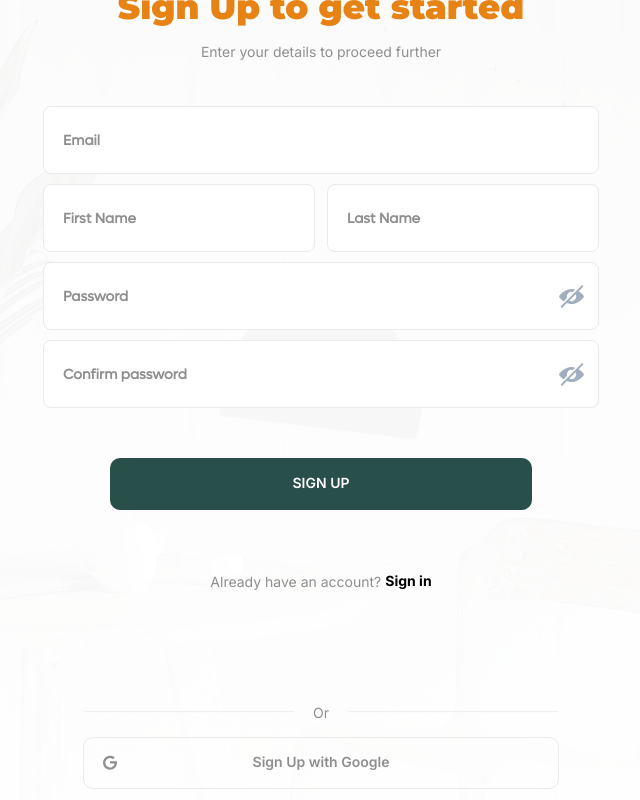
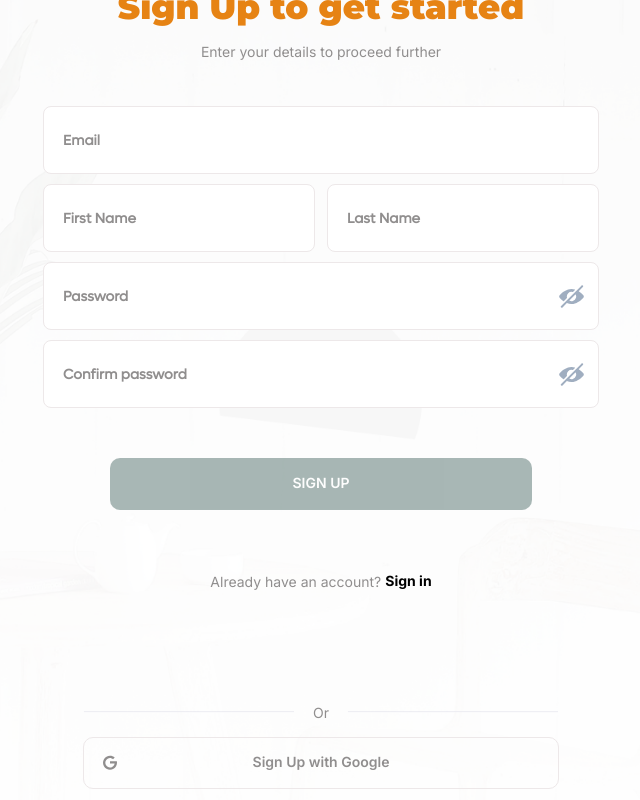
Before and after one commit to thangngo-agilityio/nextjs-training, a Next.js app: page /register in a window 1280 px wide. Shown: the whole page, without its empty margins (319-959 px from the left). Built offline with nearby package versions, Linux system fonts and the light colour scheme; no server answers.

Commit message:
feat: disable login and register submit button on limit

```diff
--- a/src/app/(landing)/loading.tsx
+++ /dev/null
@@ -1,6 +0,0 @@
-// Component
-import { LoadingIndicator } from '@/components';
-
-const HomeLoading = (): JSX.Element => <LoadingIndicator />;
-
-export default HomeLoading;
--- a/src/components/Form/Login.tsx
+++ b/src/components/Form/Login.tsx
@@ -12,7 +12,7 @@ import {
   useDisclosure,
   VStack,
 } from '@chakra-ui/react';
-import { useCallback } from 'react';
+import { useCallback, useMemo } from 'react';
 import { Controller, useForm } from 'react-hook-form';
 import { ViewOffIcon, ViewIcon } from '@chakra-ui/icons';
 import Link from 'next/link';
@@ -22,11 +22,21 @@ import { InputField } from '../common';
 import { GoogleIcon, LineIcon } from '@/icons';
 
 // Constants
-import { AUTH_SCHEMA, ROUTER, TSignInForm } from '@/constants';
+import {
+  AUTH_SCHEMA,
+  REQUIRED_FIELDS_LOGIN,
+  ROUTER,
+  TSignInForm,
+} from '@/constants';
+
+// Types
 import { LoginFormData } from '@/types';
 
+// Utils
+import { isEnableSubmitButton } from '@/utils';
+
 type TAuthFormProps = {
-  isDisabled?: boolean;
+  isPending?: boolean;
   errorMessage?: string;
   onChange?: (value: string) => void;
   handleClearRootError?: () => void;
@@ -35,14 +45,14 @@ type TAuthFormProps = {
 };
 
 const LoginForm = ({
-  isDisabled = false,
+  isPending,
   errorMessage = '',
   handleClearRootError,
   onSubmit,
 }: TAuthFormProps) => {
   const {
     control,
-    formState: { isSubmitting },
+    formState: { dirtyFields, errors },
     handleSubmit,
     clearErrors,
   } = useForm<LoginFormData>({
@@ -92,6 +102,14 @@ const LoginForm = ({
     [onSubmit],
   );
 
+  const dirtyItems = Object.keys(dirtyFields);
+
+  const enableSubmit: boolean = useMemo(
+    () => isEnableSubmitButton(REQUIRED_FIELDS_LOGIN, dirtyItems, errors),
+    [dirtyItems, errors],
+  );
+  const isDisableSubmit = !enableSubmit;
+
   return (
     <Stack
       w={{ base: '100%', lg: '556px' }}
@@ -135,7 +153,6 @@ const LoginForm = ({
                 variant="form"
                 isError={!!error?.message}
                 errorMessages={error?.message}
-                isDisabled={isDisabled}
                 value={value}
                 onChange={handleChange}
                 onBlur={handleClearRootError}
@@ -156,7 +173,6 @@ const LoginForm = ({
               rightIcon={renderPasswordIcon(isShowPassword, onShowPassword)}
               isError={!!error?.message}
               errorMessages={error?.message}
-              isDisabled={isDisabled}
               {...field}
               onChange={handleClearErrorMessage(
                 'password',
@@ -169,18 +185,12 @@ const LoginForm = ({
         />
 
         <HStack justifyContent="space-between" w="100%" mt="10px">
-          <Checkbox
-            aria-label="remember"
-            variant="round"
-            isDisabled={isSubmitting}
-            position="relative"
-          >
+          <Checkbox aria-label="remember" variant="round" position="relative">
             <Text variant="quinary" fontWeight="bold">
               Remember me
             </Text>
           </Checkbox>
           <Button
-            isDisabled={isSubmitting}
             variant="authSecondary"
             px={0}
             fontSize="md"
@@ -206,7 +216,8 @@ const LoginForm = ({
             variant="auth"
             colorScheme="primary"
             textTransform="capitalize"
-            isDisabled={isDisabled}
+            isDisabled={isDisableSubmit}
+            isLoading={isPending}
           >
             SIGN IN
           </Button>
--- a/src/components/Form/SignUp.tsx
+++ b/src/components/Form/SignUp.tsx
@@ -10,7 +10,7 @@ import {
   useDisclosure,
   VStack,
 } from '@chakra-ui/react';
-import { useCallback } from 'react';
+import { useCallback, useMemo } from 'react';
 import { Controller, useForm } from 'react-hook-form';
 import { ViewOffIcon, ViewIcon } from '@chakra-ui/icons';
 import Link from 'next/link';
@@ -20,13 +20,19 @@ import { InputField } from '../common';
 import { GoogleIcon, LineIcon } from '@/icons';
 
 // Constants
-import { AUTH_SCHEMA, ISignUpForm, ROUTER } from '@/constants';
+import {
+  AUTH_SCHEMA,
+  ISignUpForm,
+  REQUIRED_FIELDS_REGISTER,
+  ROUTER,
+} from '@/constants';
 
 // Types
 import { TUser } from '@/types';
+import { isEnableSubmitButton } from '@/utils';
 
 type TAuthFormProps = {
-  isDisabled?: boolean;
+  isPending?: boolean;
   errorMessage?: string;
   onChange?: (value: string) => void;
   handleClearRootError?: () => void;
@@ -35,14 +41,14 @@ type TAuthFormProps = {
 };
 
 const SignUpForm = ({
-  isDisabled = false,
+  isPending,
   errorMessage = '',
   handleClearRootError,
   onSubmit,
 }: TAuthFormProps) => {
   const {
     control,
-    formState: { isSubmitting },
+    formState: { dirtyFields, isSubmitting, errors },
     handleSubmit,
     clearErrors,
   } = useForm<ISignUpForm>({
@@ -94,6 +100,14 @@ const SignUpForm = ({
 
   const handleSignUp = useCallback((data: TUser) => onSubmit(data), [onSubmit]);
 
+  const dirtyItems = Object.keys(dirtyFields);
+
+  const enableSubmit: boolean = useMemo(
+    () => isEnableSubmitButton(REQUIRED_FIELDS_REGISTER, dirtyItems, errors),
+    [dirtyItems, errors],
+  );
+  const isDisableSubmit = !enableSubmit;
+
   return (
     <Stack
       w={{ base: '100%', lg: '556px' }}
@@ -137,7 +151,6 @@ const SignUpForm = ({
                 variant="form"
                 isError={!!error?.message}
                 errorMessages={error?.message}
-                isDisabled={isDisabled}
                 value={value}
                 onChange={handleChange}
                 onBlur={handleClearRootError}
@@ -204,7 +217,6 @@ const SignUpForm = ({
               rightIcon={renderPasswordIcon(isShowPassword, onShowPassword)}
               isError={!!error?.message}
               errorMessages={error?.message}
-              isDisabled={isDisabled}
               {...field}
               onChange={handleClearErrorMessage(
                 'password',
@@ -257,7 +269,8 @@ const SignUpForm = ({
             variant="auth"
             colorScheme="primary"
             textTransform="capitalize"
-            isDisabled={isDisabled}
+            isDisabled={isDisableSubmit}
+            isLoading={isPending}
           >
             SIGN UP
           </Button>
--- a/src/constants/form.ts
+++ b/src/constants/form.ts
@@ -53,3 +53,11 @@ export type TSignInForm = {
   email: string;
   password: string;
 };
+
+export const REQUIRED_FIELDS_LOGIN = ['email', 'password'];
+export const REQUIRED_FIELDS_REGISTER = [
+  'email',
+  'username',
+  'password',
+  'confirmPassword',
+];
--- a/src/ui/pages/Login/index.tsx
+++ b/src/ui/pages/Login/index.tsx
@@ -2,7 +2,7 @@
 
 import { useRouter } from 'next/navigation';
 import { Flex } from '@chakra-ui/react';
-import { useCallback, useState } from 'react';
+import { useCallback, useState, useTransition } from 'react';
 
 // Components
 import { LoginForm } from '@/components';
@@ -24,27 +24,27 @@ import { formatUppercaseFirstLetter } from '@/utils';
 
 const LoginPage = () => {
   const [errorMessage, setErrorMessage] = useState('');
-  const [isPending, setIsPending] = useState(false);
+  const [isPending, startTransition] = useTransition();
   const { showToast } = useCustomToast();
 
   const router = useRouter();
 
   const handleSignIn = useCallback(
-    async (data: TSignInForm) => {
-      setIsPending(true);
-
+    (data: TSignInForm) => {
+      startTransition(async () => {
         const res = await signInWithEmail(data);
 
         if (typeof res === 'string') {
-        setIsPending(false);
           setErrorMessage(
             formatUppercaseFirstLetter(ERROR_MESSAGES.AUTH_INCORRECT),
           );
         } else {
+          setErrorMessage('');
           showToast(SUCCESS_MESSAGES.LOGIN, 'success');
         }
 
         return router.push(ROUTER.HOME);
+      });
     },
     [router, showToast],
   );
@@ -58,7 +58,7 @@ const LoginPage = () => {
     >
       <LoginForm
         onSubmit={handleSignIn}
-        isDisabled={isPending}
+        isPending={isPending}
         errorMessage={errorMessage}
       />
     </Flex>
--- a/src/ui/pages/SignUp/index.tsx
+++ b/src/ui/pages/SignUp/index.tsx
@@ -1,7 +1,7 @@
 'use client';
 
 import { Flex } from '@chakra-ui/react';
-import { useCallback, useState } from 'react';
+import { useCallback, useTransition } from 'react';
 import { useRouter } from 'next/navigation';
 
 // Action
@@ -20,21 +20,18 @@ import { TUser } from '@/types';
 import { ROUTER, SUCCESS_MESSAGES } from '@/constants';
 
 const SignInPage = () => {
-  const [isPending, setIsPending] = useState(false);
   const { showToast } = useCustomToast();
+  const [isPending, startTransition] = useTransition();
   const router = useRouter();
 
   const handleSignUp = useCallback(
     async (data: TUser) => {
-      setIsPending(true);
-
+      startTransition(async () => {
         const signUpRes = await signUp(data);
 
         const { error: signUpError, data: user } = signUpRes || {};
 
         if (signUpError) {
-        setIsPending(false);
-
           return showToast(signUpError);
         }
 
@@ -45,8 +42,6 @@ const SignInPage = () => {
         const { error: createCartError } = createCartRes || {};
 
         if (createCartError) {
-        setIsPending(false);
-
           return showToast(createCartError);
         }
 
@@ -55,14 +50,13 @@ const SignInPage = () => {
         const signInRes = await signInWithEmail({ email, password });
 
         if (typeof signInRes === 'string') {
-        setIsPending(false);
-
           return showToast(signInRes);
         } else {
           showToast(SUCCESS_MESSAGES.LOGIN, 'success');
         }
 
         return router.push(ROUTER.HOME);
+      });
     },
     [showToast, router],
   );
@@ -74,7 +68,7 @@ const SignInPage = () => {
       alignItems="center"
       overflow="hidden"
     >
-      <SignUpForm onSubmit={handleSignUp} isDisabled={isPending} />
+      <SignUpForm onSubmit={handleSignUp} isPending={isPending} />
     </Flex>
   );
 };
--- a/src/utils/index.ts
+++ b/src/utils/index.ts
@@ -4,3 +4,4 @@ export * from './paramUrl';
 export * from './helper';
 export * from './cart';
 export * from './format';
+export * from './validators';
--- /dev/null
+++ b/src/utils/validators.ts
@@ -0,0 +1,11 @@
+export const isEnableSubmitButton = (
+  requiredFields: string[],
+  dirtyFields: string[],
+  errors: Record<string, unknown>,
+): boolean => {
+  const isMatchAllRequiredFields: boolean = requiredFields.every((field) =>
+    dirtyFields.includes(field),
+  );
+
+  return isMatchAllRequiredFields && errors && !Object.keys(errors).length;
+};
```
Also changed, not shown: src/app/(auths)/login/loading.tsx (deleted, +0 -8 lines), src/app/(auths)/register/loading.tsx (deleted, +0 -8 lines). Lines whose indentation alone changed are shown as unchanged.
